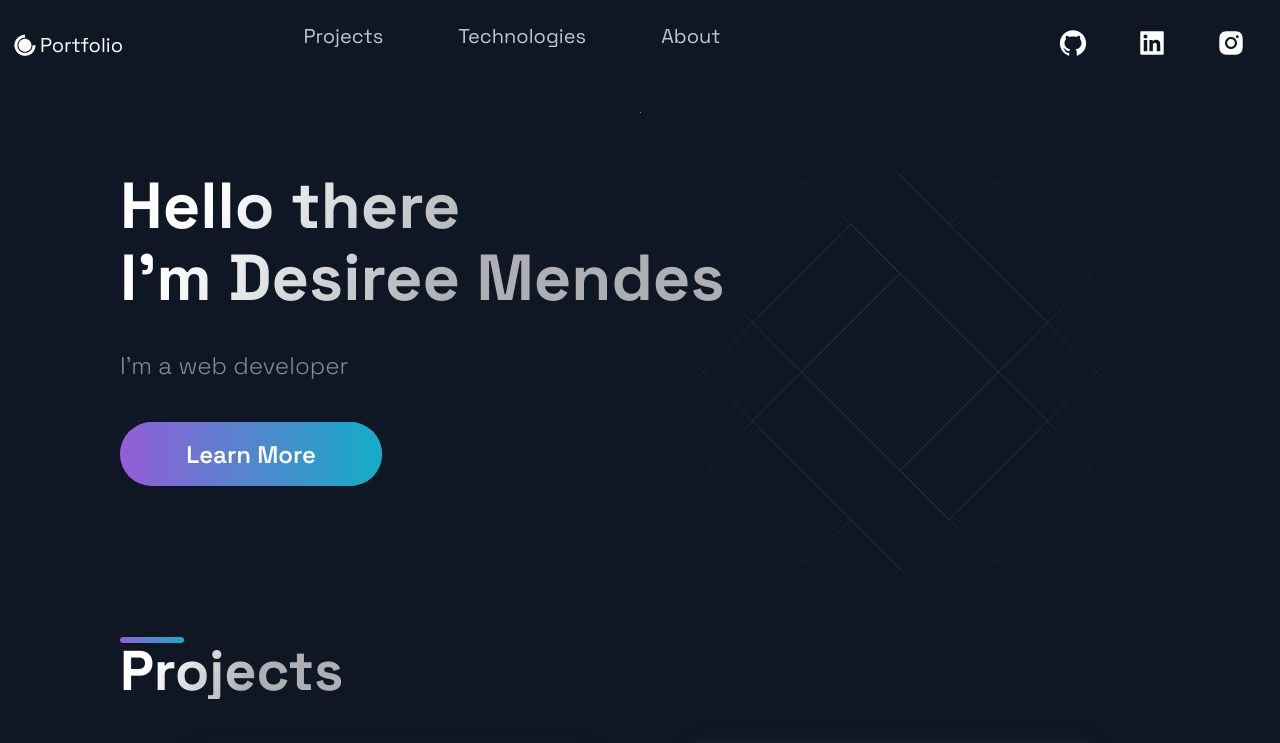
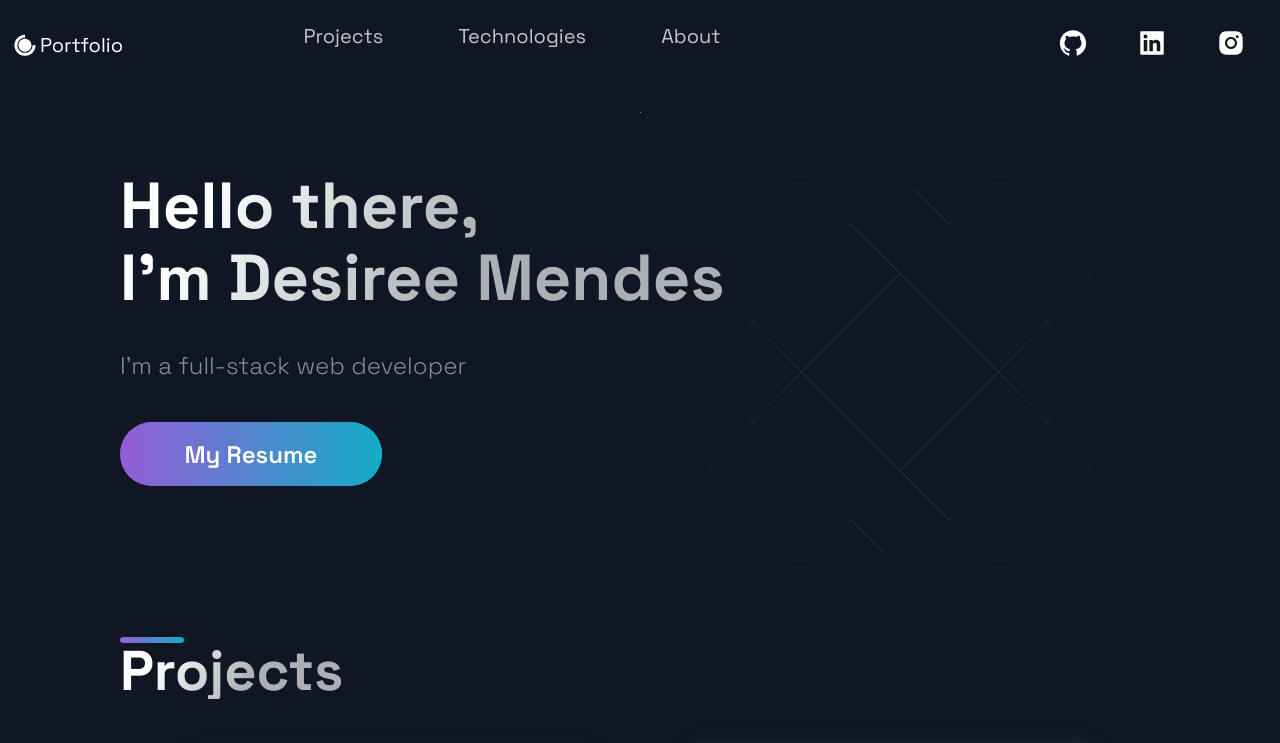
Before and after one commit to desireemendes/desireemendes-portfolio, a Next.js app: page / in a window 1280 px wide. Shown: the top 743 px of the page. Built offline with nearby package versions, Linux system fonts and the light colour scheme.

Commit message:
Add my resume

```diff
--- a/src/components/Hero/Hero.js
+++ b/src/components/Hero/Hero.js
@@ -8,13 +8,13 @@ const Hero = () => (
  <Section row nopadding>
    <LeftSection>
      <SectionTitle main center>
-  Hello there <br />
+  Hello there, <br />
   I'm Desiree Mendes
      </SectionTitle>
      <SectionText>
-       I'm a web developer
+       I'm a full-stack web developer
      </SectionText>
-     <Button onClick={() => window.location = "https://linkedin.com/in/desireemendes"}>Learn More</Button>
+     <Button onClick={() => window.location = "https://resume.creddle.io/resume/5hkgkm2gbtc"}>My Resume</Button>
    </LeftSection>
  </Section>
 );
```
